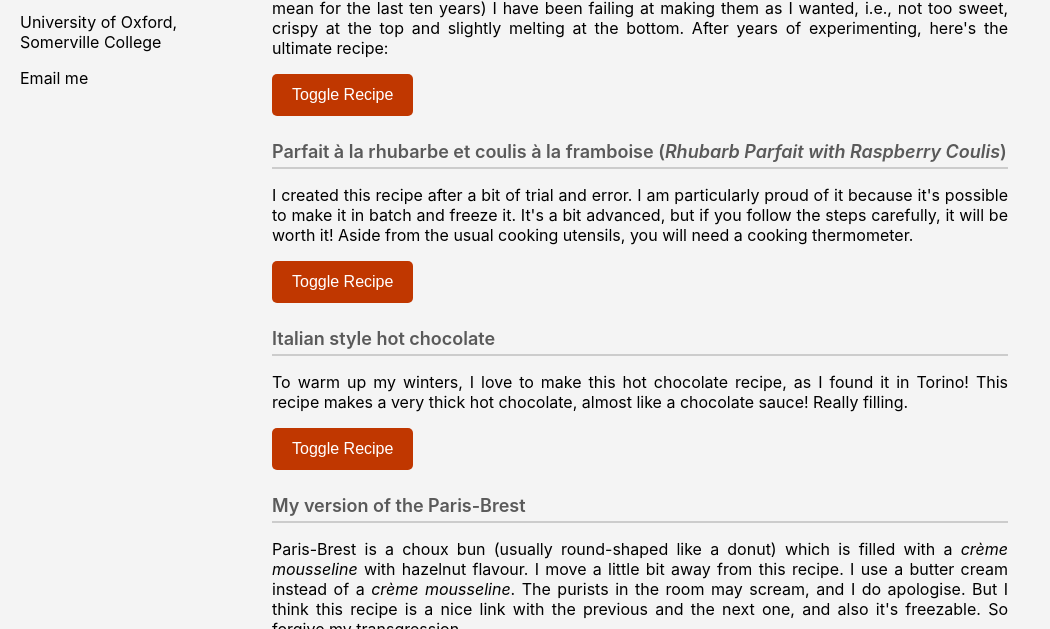
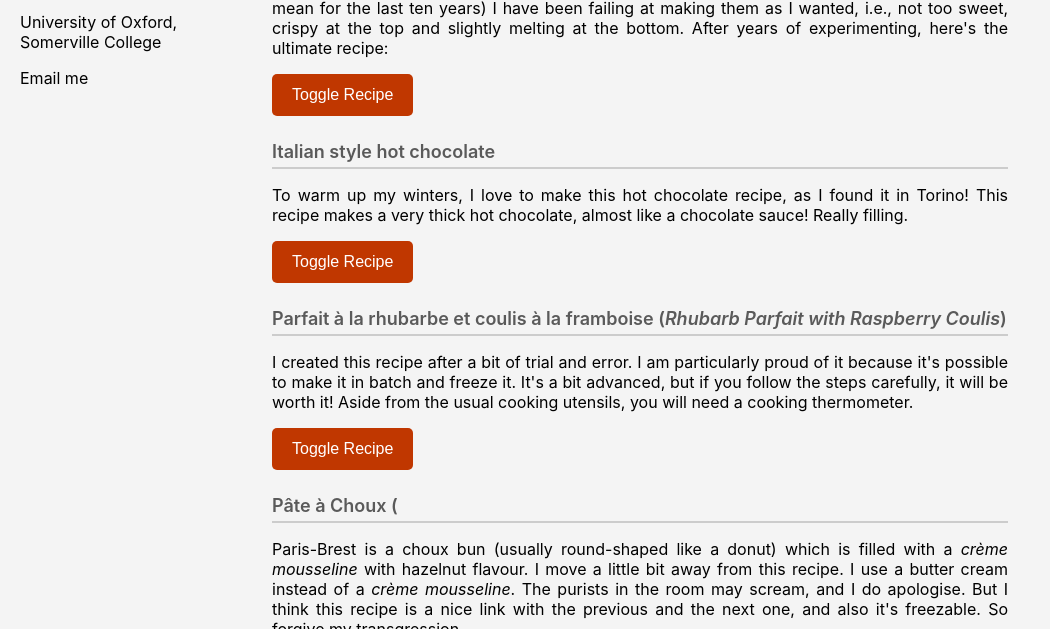
Before and after one commit to JulietteCx/juliettecx.github.io, a Jekyll site: the page built from _pages/miscellaneous/sweet.html, in a window 1280 px wide and 900 px high, cut to the strip 271-900 px from the top of the window. Shown: the whole strip, without its empty margins (0-1050 px from the left). Built offline with Jekyll 4.4.1, drawn with Linux system fonts in a browser that asks for light colours; some of the changed text lies outside the part shown.

Commit message:
Update sweet.html

```diff
--- a/_pages/miscellaneous/sweet.html
+++ b/_pages/miscellaneous/sweet.html
@@ -69,6 +69,31 @@ author_profile: true
                 <p>You're done!</p>
             </div>
 
+<h2>Italian style hot chocolate</h2>
+                <p>To warm up my winters, I love to make this hot chocolate recipe, as I found it in Torino! This recipe makes a very thick hot chocolate, almost like a chocolate sauce! Really filling.</p>
+                <button class="toggle-btn" onclick="toggleContent('hot-chocolate-recipe')">Toggle Recipe</button>
+                <div id="hot-chocolate-recipe" class="hidden">
+                    <h3>Ingredients for 1 person</h3>
+                    <ul>
+                        <li>30g cocoa powder</li>
+                        <li>10g cornstarch</li>
+                        <li>5g sugar</li>
+                        <li>1 glass of milk </li>
+                    </ul>
+
+                    <h3>Steps</h3>
+                    <div class="steps">
+                        <p> In a hot pot, add the cocoa powder, the cornstarch and the sugar. Mix very delicately. </p>
+                        <p> When the dry preparation is homogenous, carefully add in the milk. </p>
+                        <p> Turn on the heat to a high temperature. Mix continuously until the preparation thickens. </p>
+                        <p> Do not bring to a boil!</p>
+                    </div>
+                    <p>Add some whipped cream if you're keen!</p>
+
+
+
+</div>
+
          <h2>Parfait à la rhubarbe et coulis à la framboise (<i>Rhubarb Parfait with Raspberry Coulis</i>) </h2>
         <p> I created this recipe after a bit of trial and error. I am particularly proud of it because it's possible to make it in batch and freeze it. It's a bit advanced, but if you follow the steps carefully, it will be worth it! Aside from the usual cooking utensils, you will need a cooking thermometer.</p>
         <button class="toggle-btn" onclick="toggleContent('recette-parfait')">Toggle Recipe</button>
@@ -104,30 +129,24 @@ author_profile: true
                     <p>You're done!</p>
                 </div>
 
-            <h2>Italian style hot chocolate</h2>
-                <p>To warm up my winters, I love to make this hot chocolate recipe, as I found it in Torino! This recipe makes a very thick hot chocolate, almost like a chocolate sauce! Really filling.</p>
-                <button class="toggle-btn" onclick="toggleContent('hot-chocolate-recipe')">Toggle Recipe</button>
-                <div id="hot-chocolate-recipe" class="hidden">
-                    <h3>Ingredients for 1 person</h3>
+
+
+<h2>  Pâte à Choux ( </h2>
+<p> Paris-Brest is a choux bun (usually round-shaped like a donut) which is filled with a <i>crème mousseline</i> with hazelnut flavour. I move a little bit away from this recipe. I use a butter cream instead of a <i> crème mousseline</i>. The purists in the room may scream, and I do apologise. But I think this recipe is a nice link with the previous and the next one, and also it's freezable. So forgive my transgression.
+    </p>
+
+        <button class="toggle-btn" onclick="toggleContent('recette-paris-brest')">Toggle Recipe</button>
+ <div id="recette-paris-brest" class="hidden">
+                    <h3>Ingredients (I think for 20 choux)</h3>
                     <ul>
-                        <li>30g cocoa powder</li>
-                        <li>10g cornstarch</li>
-                        <li>5g sugar</li>
-                        <li>1 glass of milk </li>
+
                     </ul>
 
                     <h3>Steps</h3>
-                    <div class="steps">
-                        <p> In a hot pot, add the cocoa powder, the cornstarch and the sugar. Mix very delicately. </p>
-                        <p> When the dry preparation is homogenous, carefully add in the milk. </p>
-                        <p> Turn on the heat to a high temperature. Mix continuously until the preparation thickens. </p>
-                        <p> Do not bring to a boil!</p>
-                    </div>
-                    <p>Add some whipped cream if you're keen!</p>
+
+</div>
 
 
-
-</div>
 
 <h2>  My version of the Paris-Brest </h2>
 <p> Paris-Brest is a choux bun (usually round-shaped like a donut) which is filled with a <i>crème mousseline</i> with hazelnut flavour. I move a little bit away from this recipe. I use a butter cream instead of a <i> crème mousseline</i>. The purists in the room may scream, and I do apologise. But I think this recipe is a nice link with the previous and the next one, and also it's freezable. So forgive my transgression.
```
